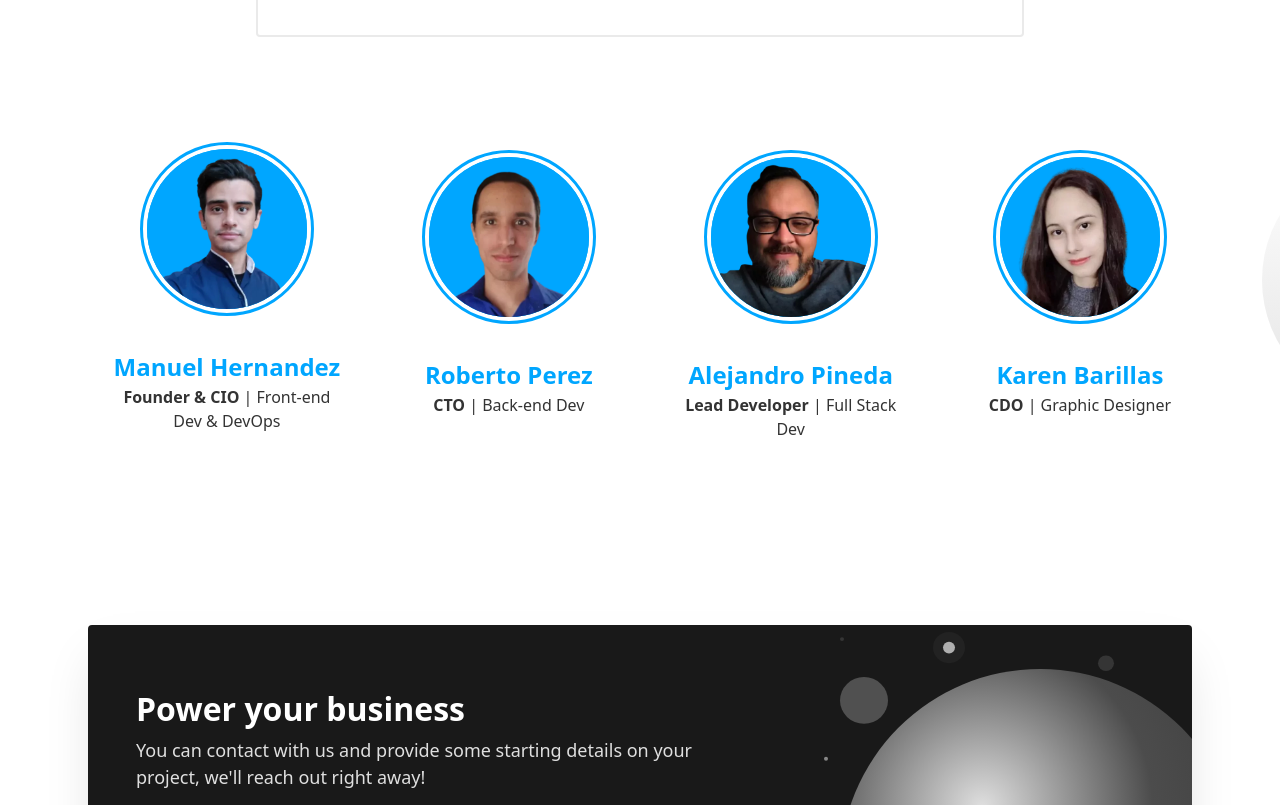
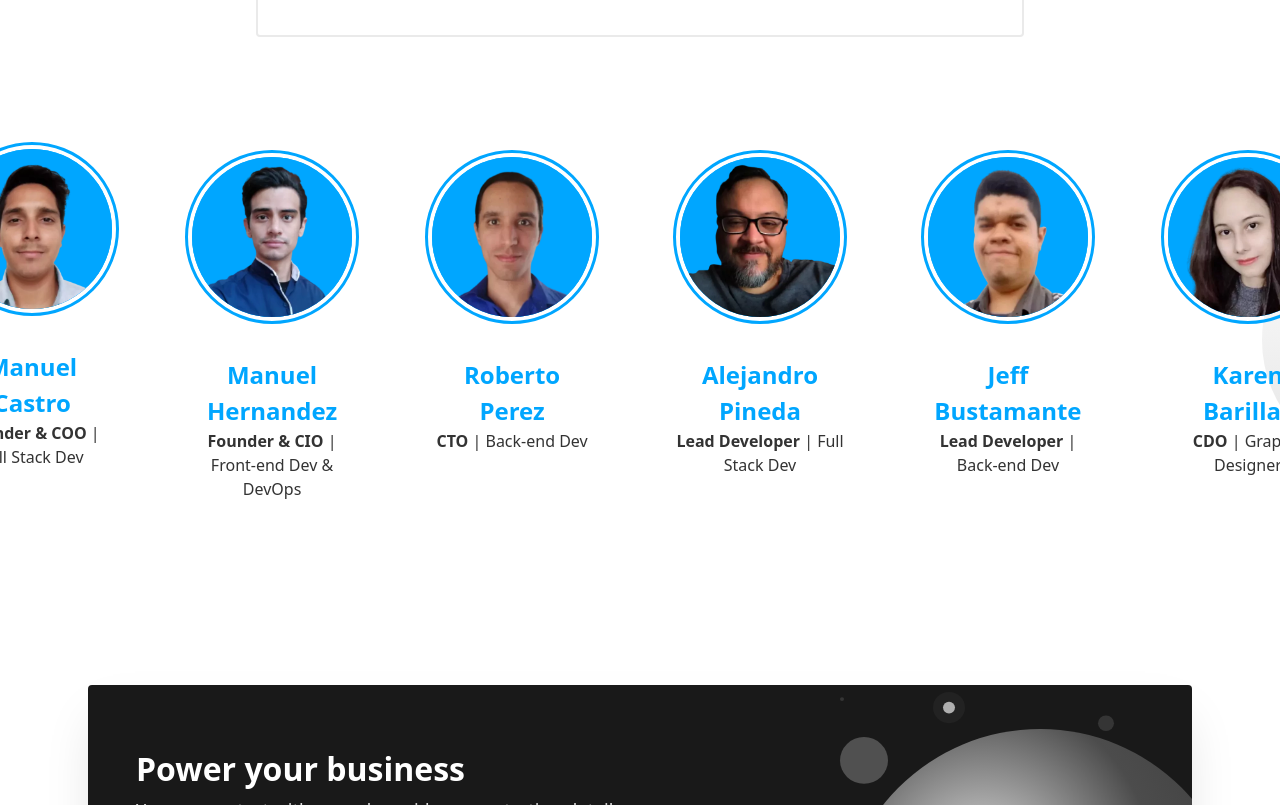
Before and after one commit to colibricreativeweb/ccw-web, a React (Vite) app: page / in a window 1280 px wide. Shown: the part 3507-4312 px from the top of the page. Built offline with nearby package versions, Linux system fonts and the light colour scheme.

Commit message:
New styles and member for Team section.

```diff
--- a/src/partials/Testimonials.jsx
+++ b/src/partials/Testimonials.jsx
@@ -132,7 +132,7 @@ function Testimonials() {
 
       {/* Team */}
       <div className="md:grid md:grid-cols-3 lg:grid-cols-4 xl:flex items-center md:items-start justify-center space-x-4 space-y-2 md:flex-row flex-col mb-20">
-        {/* <div x-data="lw" className="flex justify-center items-start">
+        <div x-data="lw" className="flex justify-center items-start">
           <div
             className="w-full max-w-[300px] p-8 rounded-xl text-gray-800 dark:text-gray-400 overflow-hidden group
                     hover:shadow-2xl hover:shadow-[#00a6ffff]/50 motion-safe:transition-all motion-safe:duration-700"
@@ -182,9 +182,19 @@ function Testimonials() {
                   <i className="icon-telegram text-md hover:underline hover:underline-offset-4" />
                 </a>
               </li>
+              <li className="motion-safe:translate-y-[100px] group-hover:translate-y-0 motion-safe:delay-300 motion-safe:transition">
+                <a
+                  href="https://www.linkedin.com/in/kwgeniusz"
+                  className="pointer-cursor"
+                  target="_blank"
+                  rel="noreferrer"
+                >
+                  <i className="icon-linkedin text-md hover:underline hover:underline-offset-4" />
+                </a>
+              </li>
             </ul>
           </div>
-        </div> */}
+        </div>
         <div x-data="lw" className="flex justify-center items-start">
           <div
             className="w-full max-w-[300px] p-8 rounded-xl text-gray-800 dark:text-gray-400 overflow-hidden group
@@ -420,6 +430,70 @@ function Testimonials() {
             >
               <img
                 className="rounded-full block max-w-full bg-[#00a6ffff] object-cover z-10 relative"
+                src="/team/jeff.webp"
+                alt="Avatar"
+              />
+            </figure>
+            <header className="motion-safe:translate-y-4 group-hover:translate-y-0 motion-safe:transition-transform motion-safe:transform-gpu motion-safe:duration-500">
+              <h3 className="font-semibold text-2xl text-center text-[#00a6ffff] mt-6 group-hover:text-gray-50 dark:group-hover:text-gray-800 relative">
+                Jeff Bustamante
+              </h3>
+              <p className="text-center group-hover:text-gray-50 dark:group-hover:text-gray-800 relative">
+                <strong>Lead Developer</strong> | Back-end Dev
+              </p>
+            </header>
+
+            <ul
+              className="flex justify-center space-x-4 mt-16 text-[#00a6ffff]
+                   relative"
+            >
+              <li className="motion-safe:translate-y-[100px] group-hover:translate-y-0 motion-safe:delay-100 motion-safe:transition">
+                <a
+                  href="https://github.com/J3f3er"
+                  className="pointer-cursor"
+                  target="_blank"
+                  rel="noreferrer"
+                >
+                  <i className="icon-github-circled text-md hover:underline hover:underline-offset-4" />
+                </a>
+              </li>
+              <li className="motion-safe:translate-y-[100px] group-hover:translate-y-0 motion-safe:delay-200 motion-safe:transition">
+                <a
+                  href="https://t.me/J3f3er"
+                  className="pointer-cursor"
+                  target="_blank"
+                  rel="noreferrer"
+                >
+                  <i className="icon-telegram text-md hover:underline hover:underline-offset-4" />
+                </a>
+              </li>
+              <li className="motion-safe:translate-y-[100px] group-hover:translate-y-0 motion-safe:delay-300 motion-safe:transition">
+                <a
+                  href="https://linkedin.com/in/jefferson-bustamante-hurtado-844218169"
+                  className="pointer-cursor"
+                  target="_blank"
+                  rel="noreferrer"
+                >
+                  <i className="icon-linkedin text-md hover:underline hover:underline-offset-4" />
+                </a>
+              </li>
+            </ul>
+          </div>
+        </div>
+
+        <div x-data="lw" className="flex justify-center items-start">
+          <div
+            className="w-full max-w-[300px] p-8 rounded-xl text-gray-800 dark:text-gray-400 overflow-hidden group
+                    hover:shadow-2xl hover:shadow-[#00a6ffff]/50 motion-safe:transition-all motion-safe:duration-700"
+          >
+            <figure
+              className="relative w-40 h-40 m-0 mx-auto rounded-full outline outline-offset-4 outline-[#00a6ffff]
+                       before:content-[''] before:absolute before:block before:pointer-events-none before:rounded-full before:h-full before:w-full before:bg-[#00a6ffff] before:-z-[1]
+                       group-hover:before:scale-[2.5] motion-safe:before:transition-all
+                       motion-safe:transform-gpu motion-safe:before:duration-500 before:origin-center group-hover:outline-sky-400"
+            >
+              <img
+                className="rounded-full block max-w-full bg-[#00a6ffff] object-cover z-10 relative"
                 src="/team/karen.webp"
                 alt="Avatar"
               />
```
Also changed, not shown: public/team/alejandro.webp, public/team/jeff.webp (added).
